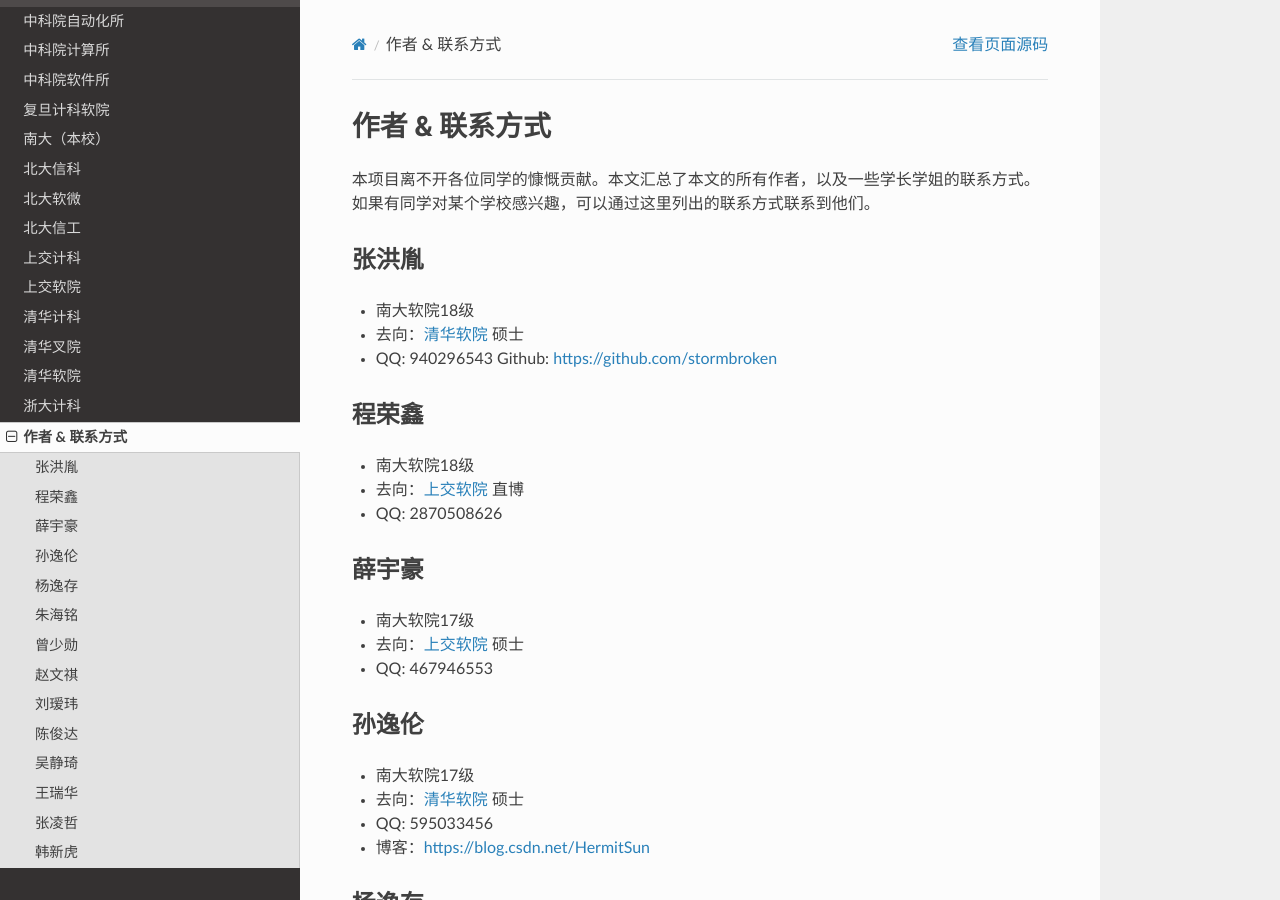
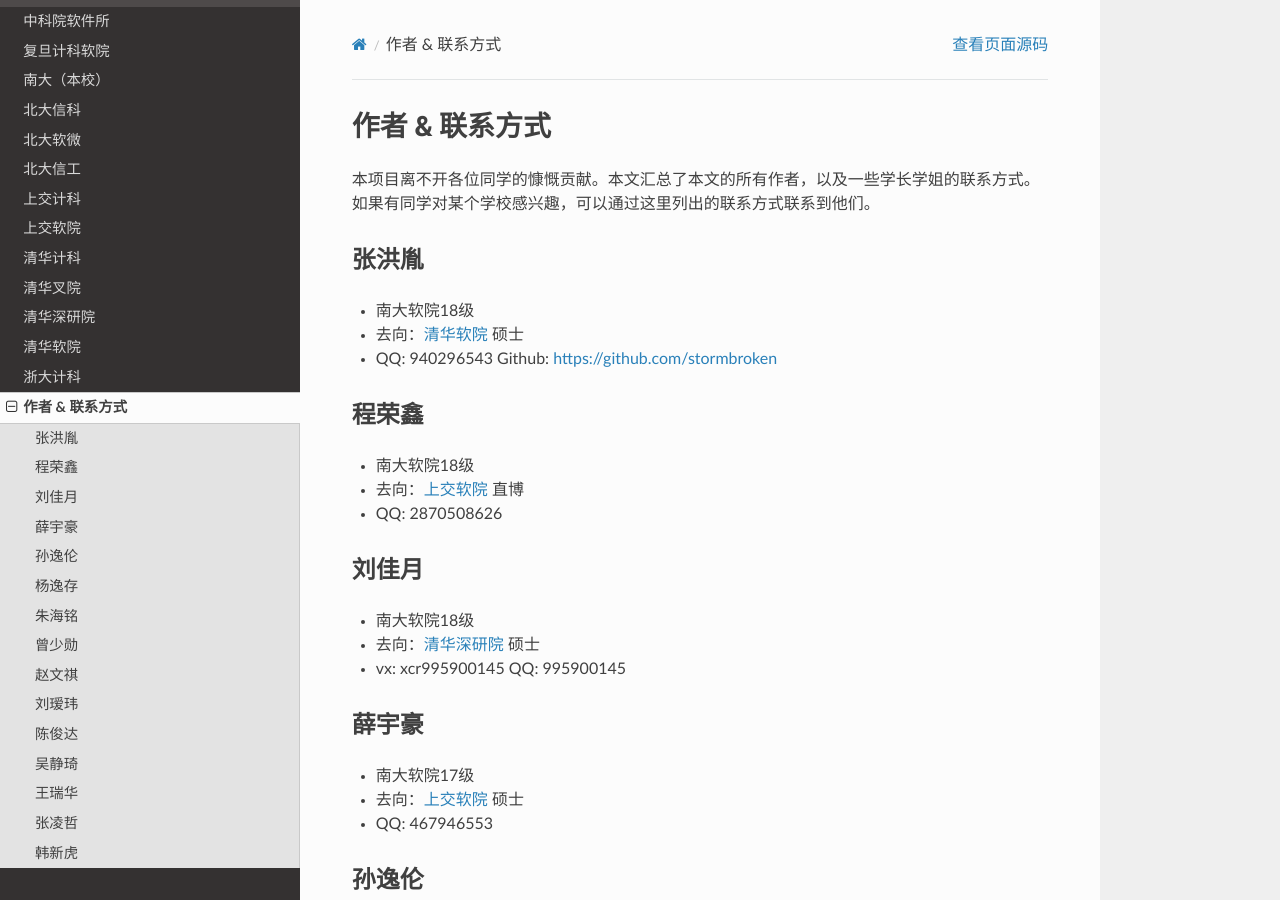
Before and after one commit to NJU-SE-15-share-review/postgraduate-recommendation, a Sphinx documentation site: the page built from source/authors.rst, in a window 1280 px wide and 900 px high. Built offline with Sphinx 7.4.7 and the Read the Docs theme 2.0.0, drawn with Linux system fonts in a browser that asks for light colours; some of the changed lines change nothing that is shown.

Commit message:
sigs (#28)

```diff
--- a/source/authors.rst
+++ b/source/authors.rst
@@ -16,6 +16,13 @@
 * 南大软院18级
 * 去向：:ref:`schools/sjtu/se:上交软院` 直博
 * QQ: 2870508626
+
+刘佳月
+-------------------------------------
+
+* 南大软院18级
+* 去向：:ref:`schools/thu/sigs:清华深研院` 硕士
+* vx: xcr995900145 QQ: 995900145
 
 薛宇豪
 --------------------------------------
--- /dev/null
+++ b/source/schools/thu/sigs.rst
@@ -0,0 +1,21 @@
+清华深研院
+=====================================
+
+全称：清华深圳国际研究生院
+
+官网：https://www.sigs.tsinghua.edu.cn/
+
+2021年（18级）
+>>>>>>>>>
+
+`夏令营推送 <https://mp.weixin.qq.com/s/BbvijJc2WTA5K-im9oPNiA>`_ `预推免推送 <https://mp.weixin.qq.com/s/q0sgj5R1Hev_5wLaRr7pVQ>`_
+
+清华深研院有“6+1”主题领域，包括材料、信息科技、医药等，硕士项目中和我们专业有关的主要是电子信息的几个方向（三年专硕）和 `TBSI <https://www.tbsi.edu.cn/>`_ 的数据科学（三年学硕），只能选一个项目申请。全部专业和时间节点参见上面的推送。学校在南山区西丽大学城，边上是北大深研院，清深、北深选调政策都和本部一样。
+
+我当时是预推免报了电子信息（计算机技术），排名大概15%。报名通知建议关注清华官网，申请材料要求都和本部一样（需要两封推荐信），今年预推免8月16日开始报名，8月31日截止。
+
+因为疫情采取线上考核的方式，机考9月13日，3小时3道题，不限语言，可以用IDE。面试9月15日，形式和本部差不多，分英语面试和专业面试，各10分钟。英语面试是朗读一段论文，然后翻译；专业面试先自我介绍，然后聊聊科研、竞赛、项目，还会问感兴趣的方向，没问具体知识。最后不会公布考核排名，通过了会按顺序给你打电话，然后给几个小时时间在清华研招网点确认。
+
+作者
+--------------------------------------
+:ref:`authors:刘佳月`
```
